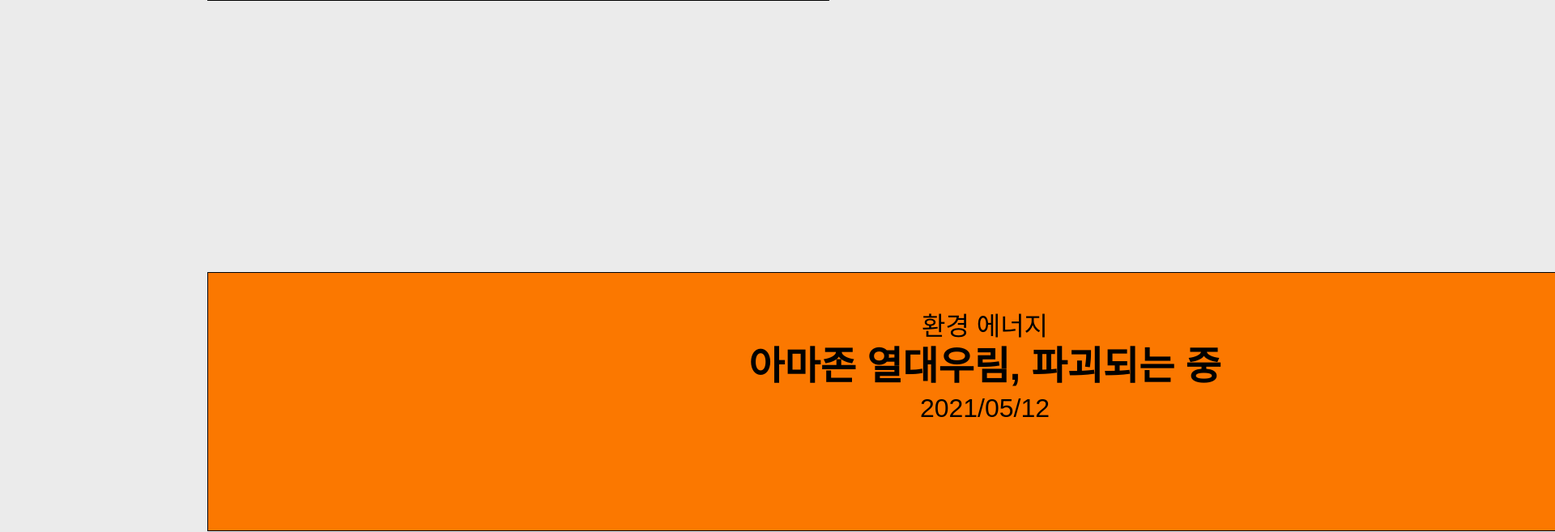
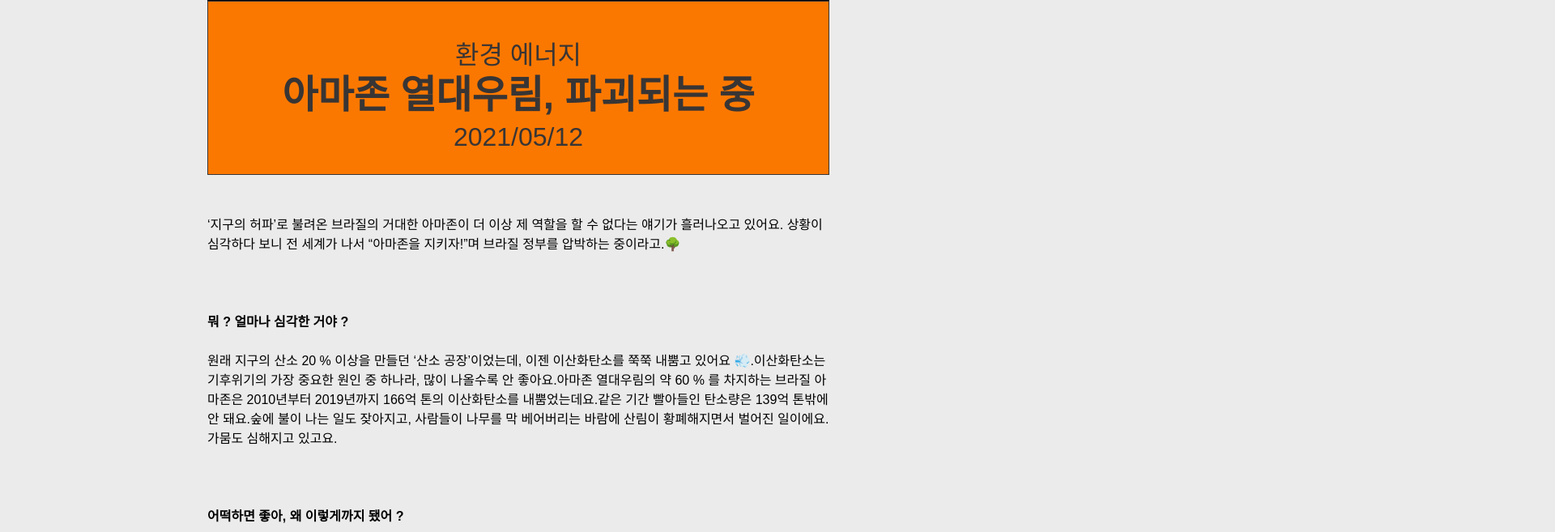
Before and after one commit to BESOPT-NEWNEEK/newneek-web, a React (Create React App) app in the folder newneek/: page /detail in a window 1280 px wide. Shown: the part 334-991 px from the top of the page at 81% size, 1920 px wide, since content can reach past the window. Built offline with nearby package versions, Linux system fonts and the light colour scheme.

Commit message:
article title template 수정

```diff
--- a/newneek/src/components/detail/TitleTemplate.js
+++ b/newneek/src/components/detail/TitleTemplate.js
@@ -1,13 +1,13 @@
 import React from 'react';
 import styled from 'styled-components';
+import Responsive from '../common/Responsive';
 
 const TitleTemplateBlock = styled.div`
-  margin-top: 335px;
- // display: flex;
- width: 1920px;
-  height: 320px;
+ width: 100%;
+  height: 100%;
   background: #FB7800;
   border: solid 1px;
+  color: #383535;
 `;
 
 const Category = styled.div`
@@ -36,11 +36,13 @@ const Date = styled.div`
 
 const ActivityTemplate = () => {
   return (
-  <TitleTemplateBlock>
-      <Category>환경 에너지</Category>
-      <Title>아마존 열대우림, 파괴되는 중</Title>
-      <Date>2021/05/12</Date>
-  </TitleTemplateBlock>
+    <Responsive>
+      <TitleTemplateBlock>
+        <Category>환경 에너지</Category>
+        <Title>아마존 열대우림, 파괴되는 중</Title>
+        <Date>2021/05/12</Date>
+      </TitleTemplateBlock>
+    </Responsive>
   );
 }
 
```
